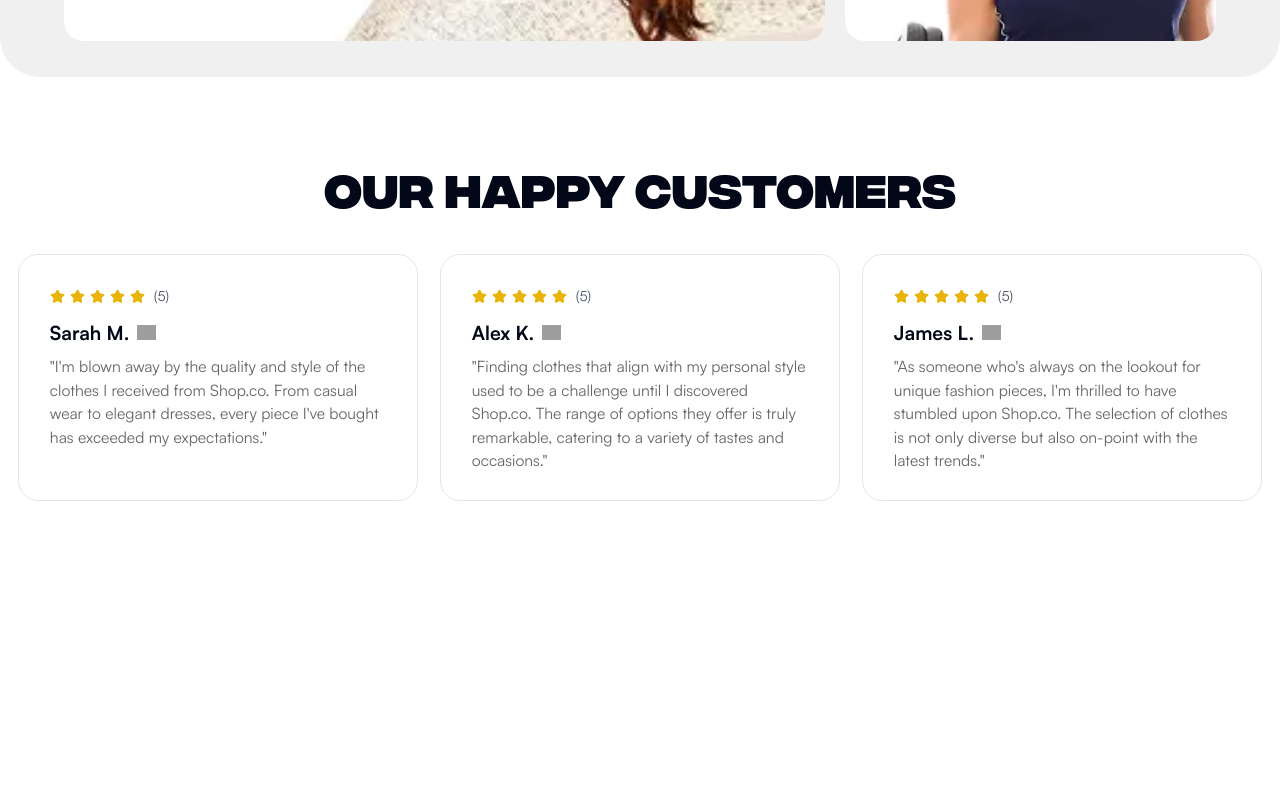
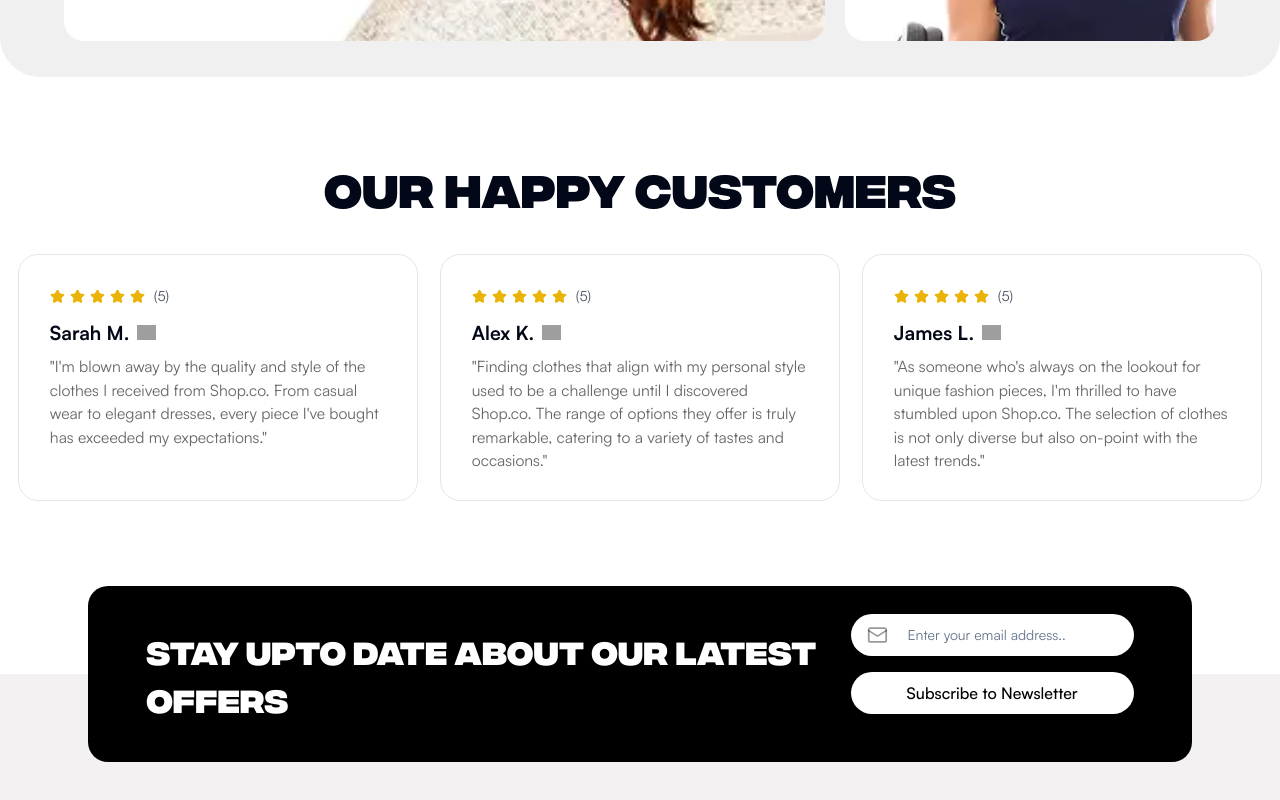
Before and after one commit to GopiSVDev/shop.co, a Next.js app: page / in a window 1280 px wide. Shown: the part 3045-3845 px from the top of the page. Before the commit the page ends 3622 px from the top, so only its background shows below. Built offline with nearby package versions, Linux system fonts and the light colour scheme; grey boxes are pictures that could not be loaded.

Commit message:
Improved footer email newsletter responsiveness for better mobile experience

```diff
--- a/app/page.tsx
+++ b/app/page.tsx
@@ -16,7 +16,7 @@ export default function Home() {
       <TopSelling />
       <BrowseByStyle />
       <Testimonials />
-      {/* <Footer /> */}
+      <Footer />
     </>
   );
 }
--- a/components/layout/Footer/Footer.tsx
+++ b/components/layout/Footer/Footer.tsx
@@ -4,7 +4,7 @@ import { Mail } from "lucide-react";
 
 const Footer = () => {
   return (
-    <footer className="bg-offWhite">
+    <footer className="bg-offWhite mt-[clamp(10.625rem,11.830357142857142rem+-1.3392857142857142vw,11.5625rem)]">
       <div className="container font-satoshi px-[clamp(1rem,-0.5rem+7.5vw,6.25rem)] -translate-y-[50%]">
         <div className="bg-black py-7 px-[clamp(1.5rem,0.7857142857142858rem+3.571428571428571vw,4rem)] flex flex-col md:flex-row gap-5 justify-around items-center rounded-[20px]">
           <p className="text-[32px] font-bold text-white font-integralCf">
```
